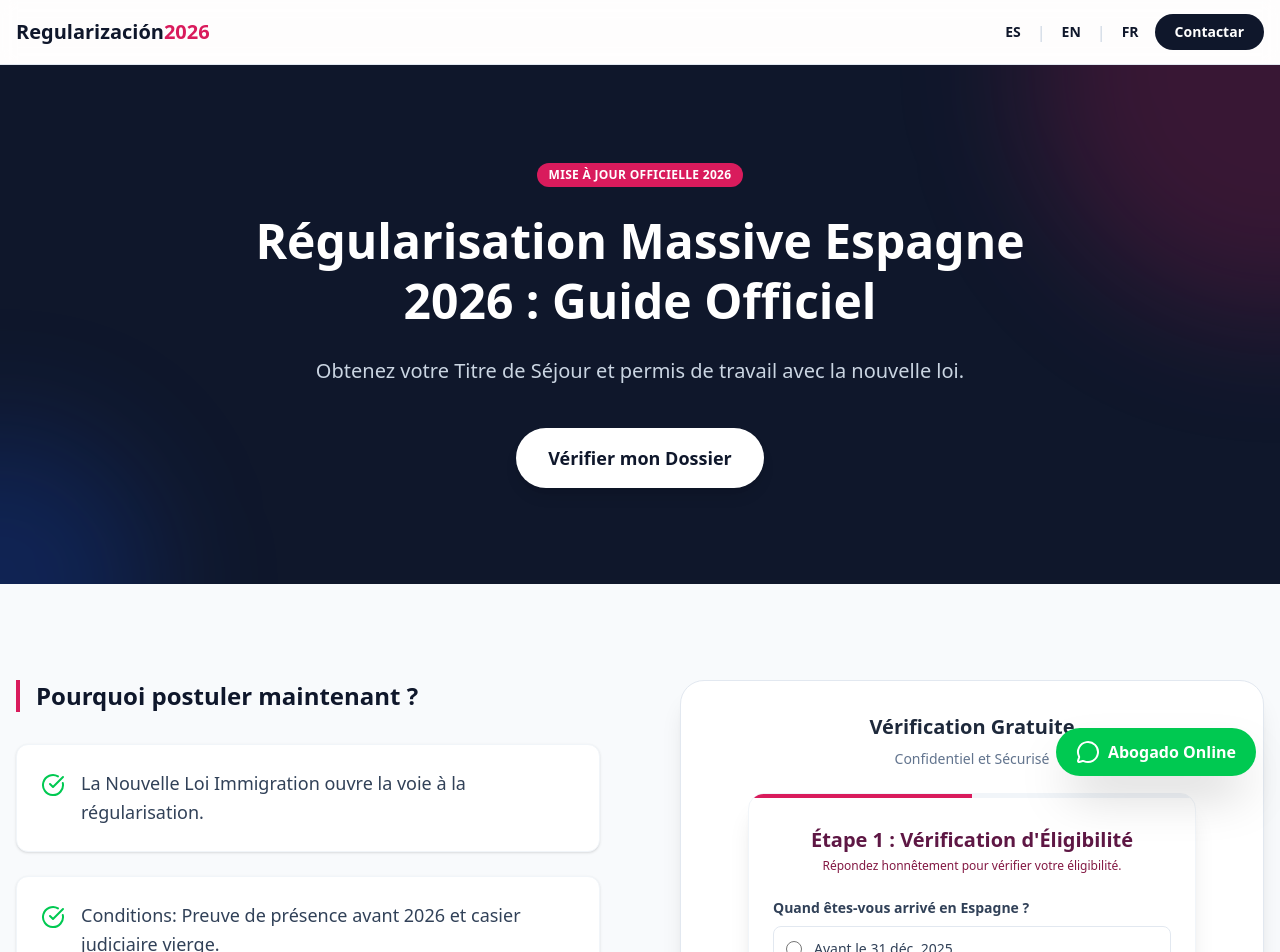
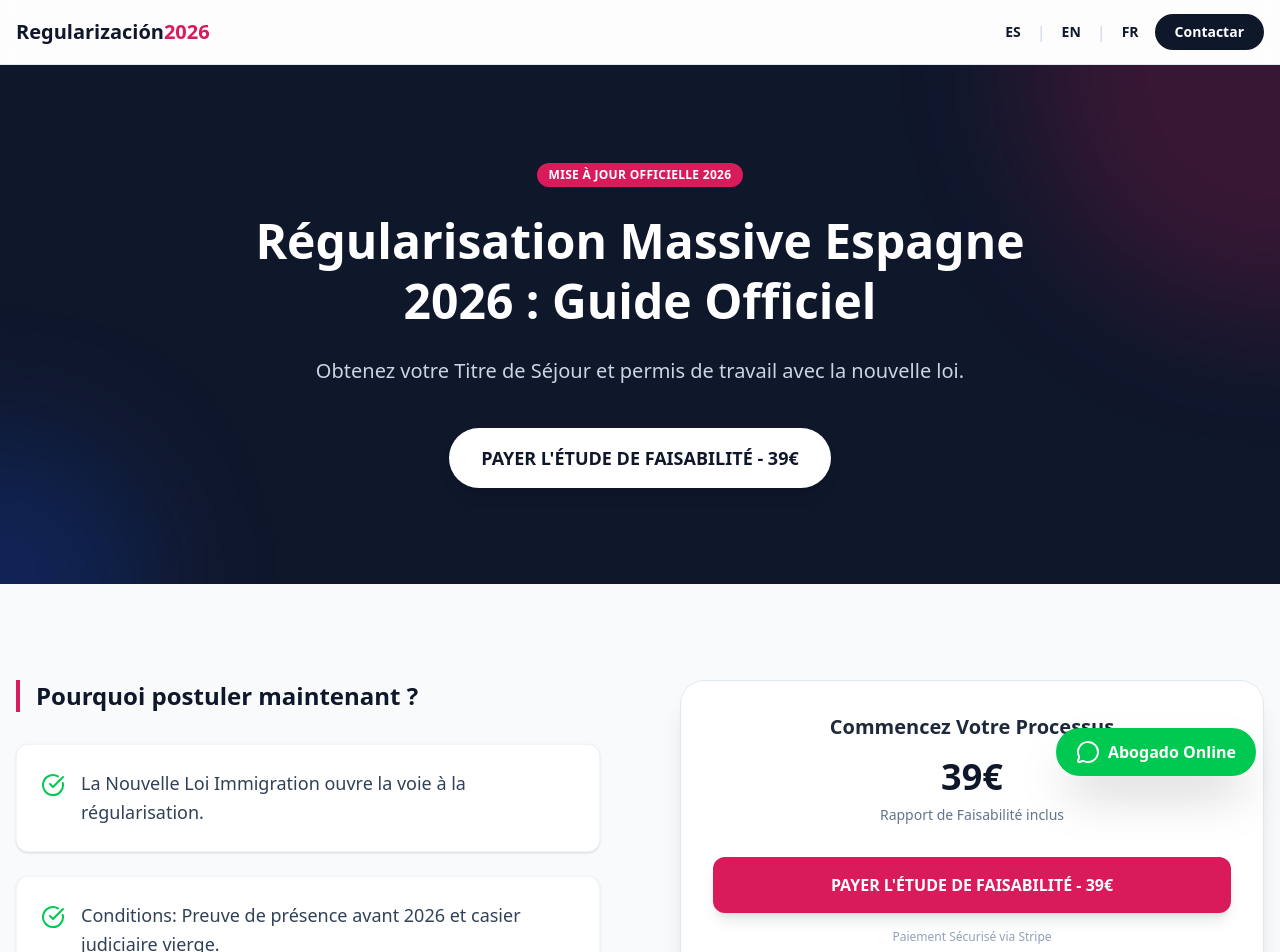
Before and after one commit to gomezgutierrez/regularizacion, a Next.js app: page /fr in a window 1280 px wide. Shown: the top 952 px of the page. Built offline with nearby package versions, Linux system fonts and the light colour scheme.

Commit message:
feat: activate direct stripe payment link and success page

```diff
--- a/app/blog/asilo-y-regularizacion-masiva-2026-compatibles/pricing-card-asylum.tsx
+++ b/app/blog/asilo-y-regularizacion-masiva-2026-compatibles/pricing-card-asylum.tsx
@@ -1,33 +1,28 @@
 
 "use client";
 
-import { useState } from "react";
 import { ArrowRight, Check } from "lucide-react";
-import { WaitingListModal } from "@/components/waiting-list-modal";
 
 interface PricingCardAsylumProps {
     buttonOnly?: boolean;
 }
 
 export function PricingCardAsylum({ buttonOnly = false }: PricingCardAsylumProps) {
-    const [isModalOpen, setIsModalOpen] = useState(false);
 
     if (buttonOnly) {
         return (
-            <>
-                <button
-                    onClick={() => setIsModalOpen(true)}
+            <a
+                href="https://buy.stripe.com/cNi7sEfpOg4oalw53f6Ri00"
+                target="_blank"
+                rel="noopener noreferrer"
                 className="inline-flex items-center bg-accent hover:bg-accent/90 text-white font-bold text-lg px-8 py-4 rounded-full shadow-lg shadow-accent/20 transition-transform hover:scale-105"
             >
-                    Revisar mi caso ahora <ArrowRight className="w-5 h-5 ml-2" />
-                </button>
-                <WaitingListModal isOpen={isModalOpen} onClose={() => setIsModalOpen(false)} />
-            </>
+                PAGAR ESTUDIO DE VIABILIDAD - 39€ <ArrowRight className="w-5 h-5 ml-2" />
+            </a>
         );
     }
 
     return (
-        <>
         <div className="bg-gradient-to-br from-white to-slate-50 rounded-2xl shadow-xl border border-slate-200 overflow-hidden flex flex-col md:flex-row hover:shadow-2xl transition-shadow duration-300">
 
             <div className="p-8 md:w-3/5 flex flex-col justify-center">
@@ -47,16 +42,15 @@ export function PricingCardAsylum({ buttonOnly = false }: PricingCardAsylumProps
                 <div className="text-3xl font-bold text-white mb-1">39€</div>
                 <div className="text-slate-400 text-xs mb-4 uppercase tracking-wider">Estudio Viabilidad</div>
 
-                    <button
-                        onClick={() => setIsModalOpen(true)}
+                <a
+                    href="https://buy.stripe.com/cNi7sEfpOg4oalw53f6Ri00"
+                    target="_blank"
+                    rel="noopener noreferrer"
                     className="w-full bg-accent hover:bg-accent/90 text-white font-bold py-3 px-4 rounded-xl shadow-lg transition-transform hover:scale-[1.02] flex items-center justify-center text-sm"
                 >
-                        SOLICITAR ESTUDIO
-                    </button>
+                    PAGAR ESTUDIO DE VIABILIDAD - 39€
+                </a>
             </div>
         </div>
-
-            <WaitingListModal isOpen={isModalOpen} onClose={() => setIsModalOpen(false)} />
-        </>
     );
 }
--- /dev/null
+++ b/app/success/page.tsx
@@ -0,0 +1,37 @@
+
+import Link from "next/link";
+import { CheckCircle, Home } from "lucide-react";
+
+export default function SuccessPage() {
+    return (
+        <main className="min-h-screen bg-slate-50 flex items-center justify-center p-6">
+            <div className="bg-white rounded-3xl shadow-2xl p-10 max-w-lg text-center border-t-8 border-green-500 animate-in zoom-in-95 duration-500">
+                <div className="w-24 h-24 bg-green-100 rounded-full flex items-center justify-center mx-auto mb-8 text-green-600 animate-bounce">
+                    <CheckCircle className="w-12 h-12" />
+                </div>
+
+                <h1 className="text-3xl font-bold text-slate-900 mb-4">
+                    ¡Pago recibido correctamente!
+                </h1>
+
+                <p className="text-lg text-slate-600 mb-8 leading-relaxed">
+                    Gracias por tu confianza. En menos de <strong>24 horas laborables</strong> me pondré en contacto contigo para iniciar tu estudio de viabilidad.
+                </p>
+
+                <div className="flex flex-col gap-4">
+                    <Link
+                        href="/"
+                        className="bg-slate-900 hover:bg-slate-800 text-white font-bold py-4 px-8 rounded-xl transition-all flex items-center justify-center hover:scale-105 shadow-xl"
+                    >
+                        <Home className="w-5 h-5 mr-2" />
+                        Volver a la Home
+                    </Link>
+                </div>
+
+                <div className="mt-8 text-xs text-slate-400">
+                    ID Transacción: Seguro · Stripe Payments
+                </div>
+            </div>
+        </main>
+    );
+}
--- a/components/international-landing.tsx
+++ b/components/international-landing.tsx
@@ -2,7 +2,7 @@
 "use client";
 
 import { CheckCircle } from "lucide-react";
-import { LeadForm } from "@/components/lead-form";
+
 
 interface InternationalLandingProps {
     language: "en" | "fr";
@@ -43,10 +43,12 @@ export function InternationalLanding({
                     </p>
 
                     <a
-                        href="#assessment"
+                        href="https://buy.stripe.com/cNi7sEfpOg4oalw53f6Ri00"
+                        target="_blank"
+                        rel="noopener noreferrer"
                         className="inline-block bg-white text-slate-900 hover:bg-slate-100 font-bold text-lg px-8 py-4 rounded-full shadow-lg transition-transform hover:scale-105"
                     >
-                        {ctaText}
+                        {language === 'en' ? 'PAY FOR ELIGIBILITY STUDY - 39€' : "PAYER L'ÉTUDE DE FAISABILITÉ - 39€"}
                     </a>
                 </div>
             </section>
@@ -83,16 +85,29 @@ export function InternationalLanding({
                             </div>
                         </div>
 
-                        {/* Right: Form */}
+                        {/* Right: Payment Card */}
                         <div id="contacto" className="relative">
-                            <div className="bg-white p-6 lg:p-8 rounded-3xl shadow-xl border border-slate-200">
-                                <h3 className="text-xl font-bold text-center mb-2">
-                                    {language === 'en' ? 'Free Eligibility Check' : 'Vérification Gratuite'}
+                            <div className="bg-white p-6 lg:p-8 rounded-3xl shadow-xl border border-slate-200 text-center">
+                                <h3 className="text-xl font-bold mb-4">
+                                    {language === 'en' ? 'Start Your Process' : 'Commencez Votre Processus'}
                                 </h3>
-                                <p className="text-center text-slate-500 text-sm mb-6">
-                                    {language === 'en' ? 'Confidential & Secure' : 'Confidentiel et Sécurisé'}
+                                <div className="text-4xl font-bold text-slate-900 mb-2">39€</div>
+                                <p className="text-slate-500 text-sm mb-8">
+                                    {language === 'en' ? 'Full Eligibility Report included' : 'Rapport de Faisabilité inclus'}
                                 </p>
-                                <LeadForm language={language} />
+
+                                <a
+                                    href="https://buy.stripe.com/cNi7sEfpOg4oalw53f6Ri00"
+                                    target="_blank"
+                                    rel="noopener noreferrer"
+                                    className="w-full inline-block bg-accent hover:bg-accent/90 text-white font-bold py-4 rounded-xl shadow-lg transition-transform hover:scale-[1.02]"
+                                >
+                                    {language === 'en' ? 'PAY FOR ELIGIBILITY STUDY - 39€' : "PAYER L'ÉTUDE DE FAISABILITÉ - 39€"}
+                                </a>
+
+                                <p className="text-xs text-slate-400 mt-4">
+                                    {language === 'en' ? 'Secure Payment via Stripe' : 'Paiement Sécurisé via Stripe'}
+                                </p>
                             </div>
                         </div>
 
--- a/components/pricing-section.tsx
+++ b/components/pricing-section.tsx
@@ -1,13 +1,9 @@
 
 "use client";
 
-import { useState } from "react";
 import { ArrowRight, Check, Scale } from "lucide-react";
-import { WaitingListModal } from "@/components/waiting-list-modal";
 
 export function PricingSection() {
-    const [isModalOpen, setIsModalOpen] = useState(false);
-
     return (
         <section className="py-20 bg-slate-50 border-y border-slate-200" id="estudio-viabilidad">
             <div className="container mx-auto px-4 max-w-5xl">
@@ -57,13 +53,15 @@ export function PricingSection() {
                         <div className="text-5xl font-bold text-white mb-2">39€</div>
                         <div className="text-slate-400 text-xs mb-8">IVA Incluido</div>
 
-                        <button
-                            onClick={() => setIsModalOpen(true)}
+                        <a
+                            href="https://buy.stripe.com/cNi7sEfpOg4oalw53f6Ri00"
+                            target="_blank"
+                            rel="noopener noreferrer"
                             className="w-full bg-accent hover:bg-accent/90 text-white font-bold py-4 rounded-xl shadow-lg shadow-accent/20 transition-all transform hover:scale-[1.02] flex items-center justify-center group"
                         >
-                            SOLICITAR ESTUDIO
+                            PAGAR ESTUDIO DE VIABILIDAD - 39€
                             <ArrowRight className="w-5 h-5 ml-2 group-hover:translate-x-1 transition-transform" />
-                        </button>
+                        </a>
 
                         <p className="text-xs text-slate-500 mt-4">
                             Pago 100% seguro.
@@ -74,8 +72,6 @@ export function PricingSection() {
 
                 </div>
             </div>
-
-            <WaitingListModal isOpen={isModalOpen} onClose={() => setIsModalOpen(false)} />
         </section>
     );
 }
```
Also changed, not shown: components/footer.tsx (+8 -8 lines). Lines whose indentation alone changed are shown as unchanged.
